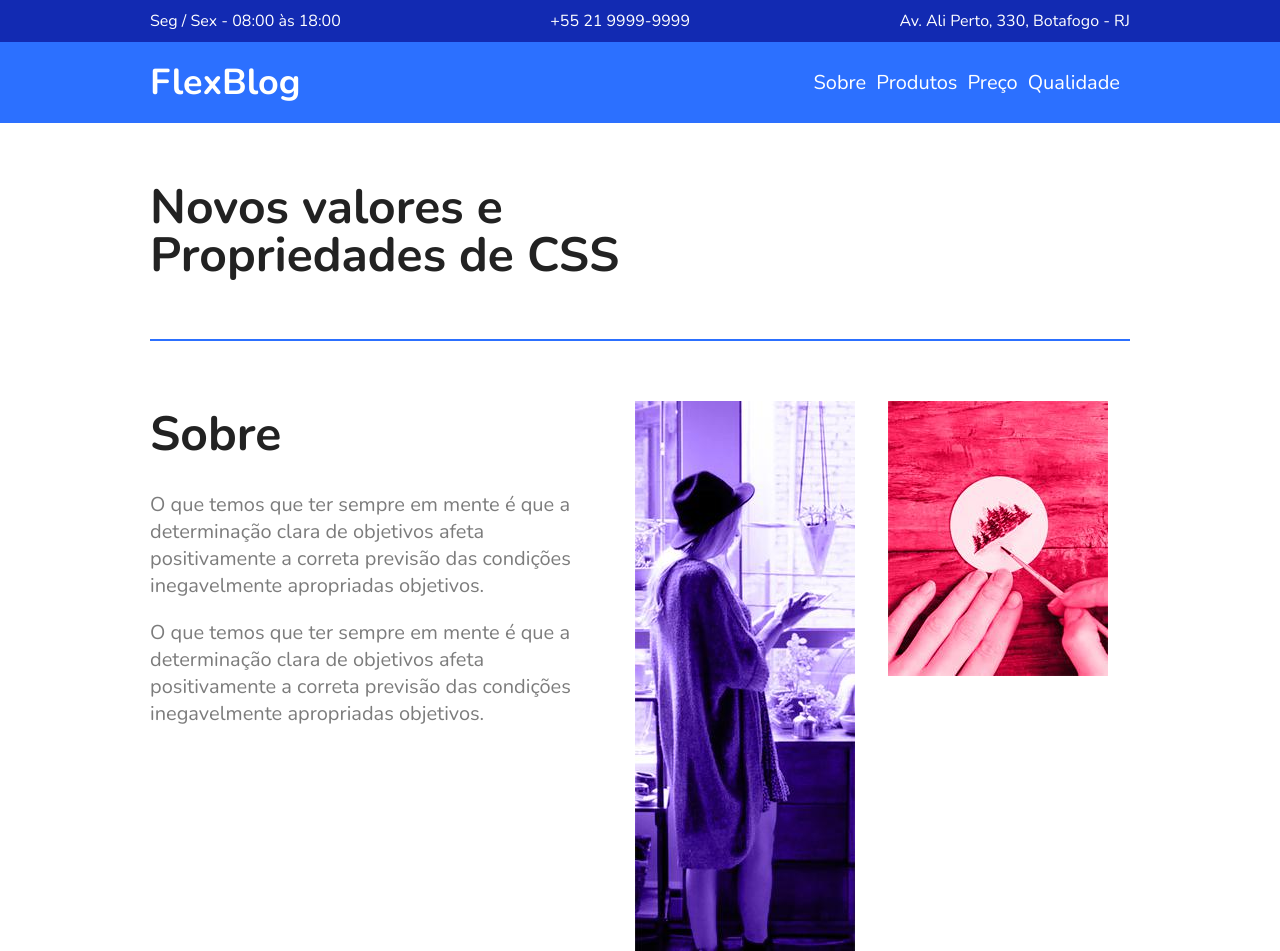
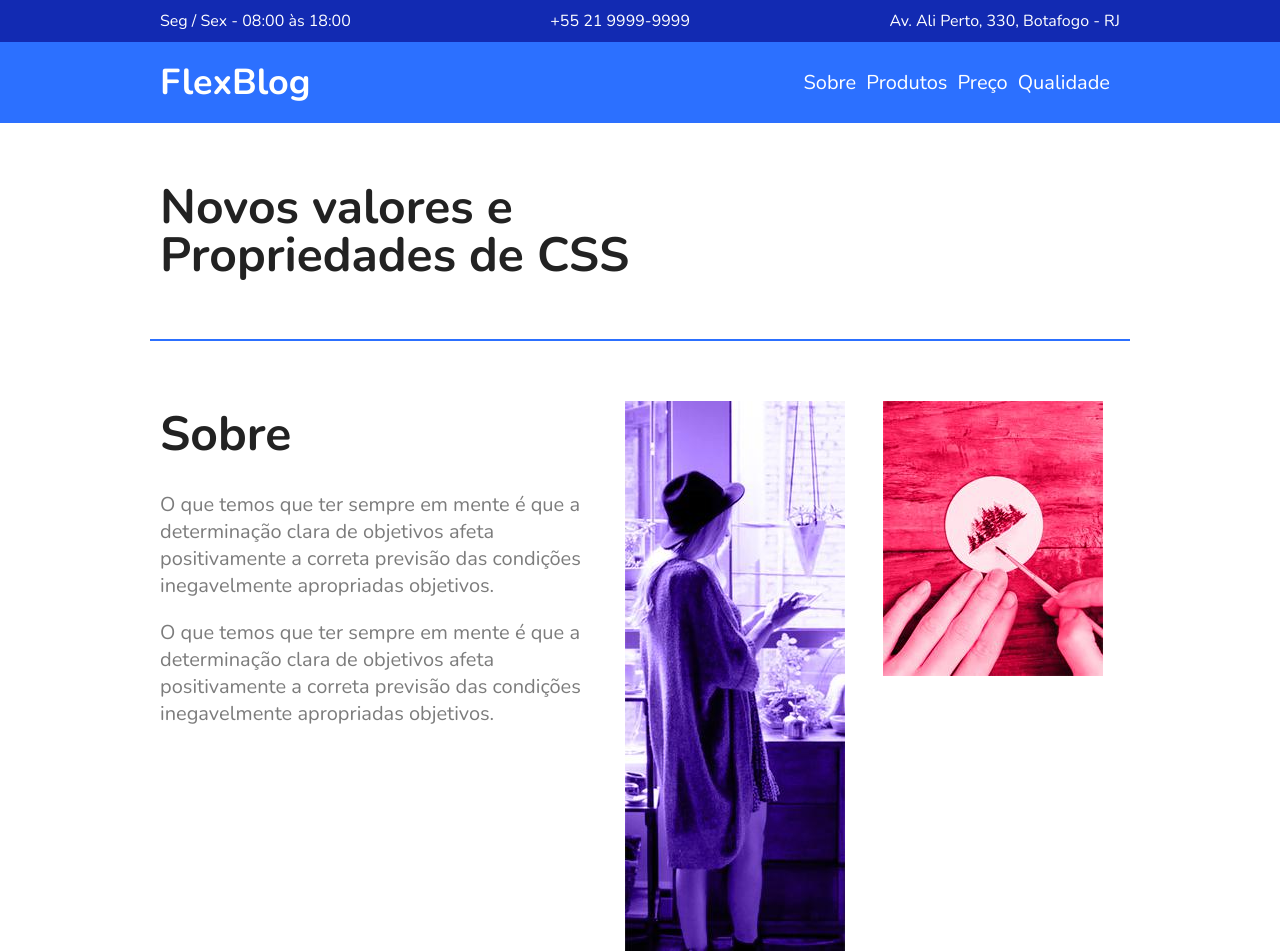
Before and after one commit to FernandNsp/Estudo-Flexbox_Flexblog, a plain HTML site: page index.html in a window 1280 px wide. Shown: the top 951 px of the page. Drawn offline with nearby package versions, Linux system fonts and the light colour scheme.

Commit message:
Adicionando padding em algumas tags

```diff
--- a/assets/css/cabecalho.css
+++ b/assets/css/cabecalho.css
@@ -10,8 +10,7 @@
 	justify-content: space-between;
 	align-items: center;
 
-	padding-top: 1rem;
-	padding-bottom: 1rem;
+	padding: 1rem;
 }
 
 .informacoes__item{
@@ -30,8 +29,8 @@
 	justify-content: space-between;
 	align-items: center;
 
-	padding-top: 1.6rem;
-	padding-bottom: 1.6rem;
+	padding: 1.6rem 1rem;
+
 }
 
 .cabecalho__logo{
--- a/assets/css/sobre.css
+++ b/assets/css/sobre.css
@@ -2,7 +2,7 @@
 .principal__titulo{
 	font-size: 4.8rem;
 	line-height: 1em;
-	padding: 6rem 0;
+	padding: 6rem 1rem;
 }
 
 /* ========== SOBRE */
@@ -22,18 +22,21 @@
 .sobre__titulo{
 	font-size: 4.8rem;
 	margin-bottom: .5em;
+	margin-left: 1rem;
 }
 
 .sobre__texto{
-	color: var(--cinza-claro);
+	color: var(--cinza-escuro);
 	font-size: 2rem;
 	font-size: 2.4;
 	margin-bottom: 1em;
+	margin-left: 1rem;
 }
 
 .sobre__imagens{
 	flex: 1 1 160px;
 	margin-left: 1rem;
+	margin-right: 1rem;
 }
 
 @media screen and (max-width: 768px){
--- a/assets/css/style.css
+++ b/assets/css/style.css
@@ -7,7 +7,10 @@
 :root{
 	--branco: #FFFFFF;
 	--preto: #222222;
-	--cinza-claro: #7c7c7c;
+
+	--cinza-claro: #f7f7f7;
+	--cinza-medio: #a4a4a4;
+	--cinza-escuro: #7c7c7c;
 
 	--principal: #2C70FF;
 	--principal-escuro: #122AB2;
--- a/index.html
+++ b/index.html
@@ -15,6 +15,7 @@
 		<link rel="stylesheet" href="./assets/css/style.css">
 		<link rel="stylesheet" href="./assets/css/cabecalho.css">
 		<link rel="stylesheet" href="./assets/css/sobre.css">
+		<link rel="stylesheet" href="./assets/css/produtos.css">
 	</head>
 
 	<body>
```
